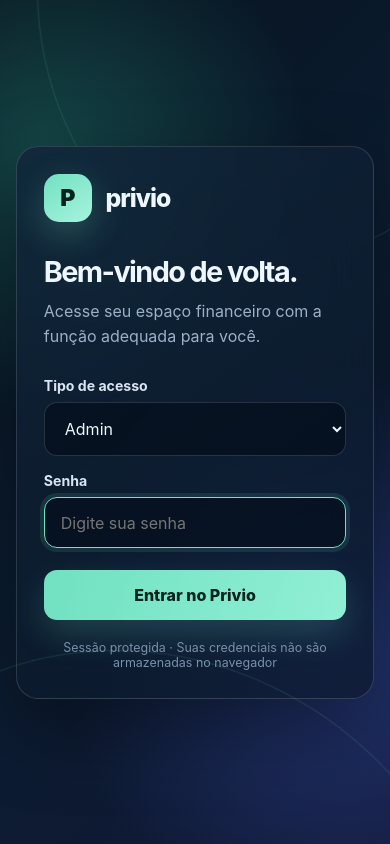
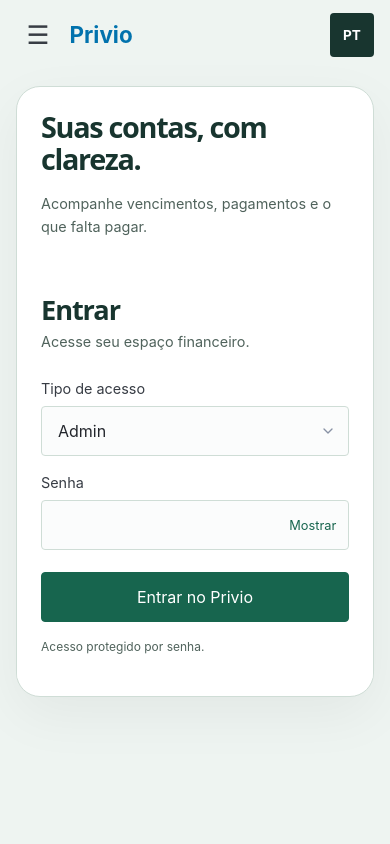
Before and after one commit to medioalanum/privio_v1, a FastAPI app: page /login in a window 390 px wide. Run offline with FastAPI, Linux system fonts and the light colour scheme; some libraries are stand-ins or nearby versions.

Commit message:
Add automatic light dark appearance and illustrated responsive login

```diff
--- a/app/templates/base.html
+++ b/app/templates/base.html
@@ -5,6 +5,7 @@
     <meta name="viewport" content="width=device-width, initial-scale=1.0">
     <title>{% block title %}{{ t('app_title') }}{% endblock %}</title>
 
+    {% include 'partials/theme_bootstrap.html' %}
     <!-- Pico.css CDN (v2) -->
     <link rel="stylesheet" href="https://cdn.jsdelivr.net/npm/@picocss/pico@2/css/pico.min.css">
 
@@ -174,6 +175,7 @@
         @media(max-width:600px) {.month-navigation {display:flex;justify-content:space-between;align-items:start;gap:.4rem;} .month-picker {flex:1;min-width:0;} .month-form {display:block;} .month-form button {width:100%;} header nav {padding-block:.25rem;} .month-navigation {margin-bottom:1rem;} }
     </style>
 {% include "partials/navigation_style.html" %}
+{% include 'partials/theme_style.html' %}
 </head>
 <body>
     {% include "partials/site_header.html" %}
--- a/app/templates/login.html
+++ b/app/templates/login.html
@@ -1,106 +1,63 @@
 <!DOCTYPE html>
-<html lang="pt-BR">
+<html lang="{{ lang }}">
 <head>
-    <meta charset="UTF-8">
-    <meta name="viewport" content="width=device-width, initial-scale=1.0">
-    <title>Entrar | Privio</title>
-    <style>
-        :root {
-            color-scheme: dark;
-            font-family: Inter, ui-sans-serif, system-ui, -apple-system, BlinkMacSystemFont, "Segoe UI", sans-serif;
-            --ink: #eef7ff;
-            --muted: #9db0c6;
-            --line: rgba(255, 255, 255, .14);
-            --accent: #70e1c1;
-            --accent-2: #73a7ff;
-        }
-        * { box-sizing: border-box; }
-        body {
-            min-height: 100vh;
-            margin: 0;
-            display: grid;
-            place-items: center;
-            overflow: hidden;
-            color: var(--ink);
-            background:
-                radial-gradient(circle at 12% 18%, rgba(54, 210, 170, .26), transparent 34%),
-                radial-gradient(circle at 88% 78%, rgba(72, 105, 230, .34), transparent 38%),
-                linear-gradient(135deg, #07111d 0%, #0b1d31 50%, #111735 100%);
-        }
-        body::before, body::after {
-            content: "";
-            position: fixed;
-            width: 34rem;
-            height: 34rem;
-            border: 1px solid rgba(137, 244, 214, .12);
-            border-radius: 42% 58% 67% 33% / 44% 38% 62% 56%;
-            animation: drift 18s linear infinite;
-            pointer-events: none;
-        }
-        body::before { top: -18rem; right: -10rem; }
-        body::after { bottom: -20rem; left: -9rem; animation-direction: reverse; }
-        @keyframes drift { to { transform: rotate(360deg); } }
-        .login-shell {
-            width: min(92vw, 440px);
-            padding: 2.5rem;
-            border: 1px solid var(--line);
-            border-radius: 28px;
-            background: linear-gradient(145deg, rgba(17, 36, 57, .82), rgba(9, 21, 36, .68));
-            box-shadow: 0 30px 80px rgba(0, 0, 0, .42);
-            backdrop-filter: blur(22px);
-        }
-        .brand { display: flex; align-items: center; gap: .85rem; margin-bottom: 2rem; }
-        .brand-mark {
-            width: 48px; height: 48px; display: grid; place-items: center;
-            border-radius: 15px; color: #06231c; font-size: 1.45rem; font-weight: 900;
-            background: linear-gradient(145deg, var(--accent), #a8f3de);
-            box-shadow: 0 12px 34px rgba(112, 225, 193, .25);
-        }
-        .brand-name { font-size: 1.55rem; font-weight: 800; letter-spacing: -.04em; }
-        h1 { margin: 0; font-size: clamp(1.8rem, 6vw, 2.45rem); letter-spacing: -.055em; }
-        .intro { margin: .65rem 0 1.8rem; color: var(--muted); line-height: 1.55; }
-        label { display: block; margin: 1rem 0 .5rem; color: #d8e6f4; font-size: .88rem; font-weight: 650; }
-        select, input {
-            width: 100%; border: 1px solid var(--line); border-radius: 13px;
-            padding: .92rem 1rem; color: var(--ink); background: rgba(3, 12, 23, .58);
-            font: inherit; outline: none; transition: border-color .2s, box-shadow .2s;
-        }
-        select:focus, input:focus { border-color: var(--accent); box-shadow: 0 0 0 4px rgba(112, 225, 193, .11); }
-        button {
-            width: 100%; margin-top: 1.35rem; border: 0; border-radius: 13px; padding: .95rem;
-            color: #06231c; font: inherit; font-weight: 800; cursor: pointer;
-            background: linear-gradient(110deg, var(--accent), #91efd5);
-            box-shadow: 0 14px 34px rgba(112, 225, 193, .2); transition: transform .2s, box-shadow .2s;
-        }
-        button:hover { transform: translateY(-2px); box-shadow: 0 18px 40px rgba(112, 225, 193, .28); }
-        .error { padding: .75rem .9rem; border: 1px solid rgba(255, 115, 135, .35); border-radius: 12px; color: #ffc0c9; background: rgba(143, 30, 55, .22); }
-        .privacy { margin: 1.25rem 0 0; text-align: center; color: #7890a8; font-size: .78rem; }
-        @media (max-width: 520px) { .login-shell { padding: 1.7rem; border-radius: 22px; } }
-        @media (prefers-reduced-motion: reduce) { body::before, body::after { animation: none; } }
-    </style>
+ <meta charset="UTF-8"><meta name="viewport" content="width=device-width, initial-scale=1.0">
+ <title>{{ t('login_title') }} | Privio</title>
+ {% include 'partials/theme_bootstrap.html' %}
+ <link rel="stylesheet" href="https://cdn.jsdelivr.net/npm/@picocss/pico@2/css/pico.min.css">
+ {% include 'partials/navigation_style.html' %}{% include 'partials/theme_style.html' %}
+ <style>
+ body {margin:0;min-height:100vh;background:var(--privio-soft);color:var(--privio-ink);font-family:Inter,ui-sans-serif,system-ui,sans-serif;}
+ .site-header {max-width:1120px;padding-block:0;}
+ .login-layout {width:min(1120px,calc(100% - 3rem));padding:0;margin:1rem auto;display:grid;grid-template-columns:1.15fr 1fr;min-height:560px;border:1px solid var(--privio-line);border-radius:24px;overflow:hidden;background:var(--privio-surface);box-shadow:0 18px 55px #0000000d;}
+ .login-story {padding:2.4rem 2.5rem 1rem;display:flex;flex-direction:column;justify-content:center;}
+ .eyebrow {font-size:.75rem;font-weight:700;letter-spacing:.14em;color:var(--privio-accent);margin-bottom:1rem;}
+ .login-story h1 {font-size:clamp(2rem,3.5vw,3.4rem);line-height:1.12;letter-spacing:-.045em;color:var(--privio-ink);margin:0 0 1rem;}
+ .login-story p {color:var(--privio-muted);max-width:30rem;font-size:1rem;line-height:1.6;}
+ .login-illustration {display:block;width:100%;max-width:490px;margin:auto;}
+ .login-panel {padding:2.5rem;display:flex;align-items:center;justify-content:center;background:#163d31;}
+ .login-card {width:100%;max-width:390px;background:var(--privio-surface);padding:2rem;border-radius:18px;}
+ .login-card h2 {font-size:1.7rem;letter-spacing:-.04em;color:var(--privio-ink);margin-bottom:.4rem;}
+ .login-card .intro {font-size:.9rem;color:var(--privio-muted);margin-bottom:1.6rem;}
+ .login-card label {font-size:.9rem;}
+ .login-card input,.login-card select {border-color:var(--privio-line);}
+ .password-field {position:relative;}
+ .password-field input {padding-right:5.5rem;}
+ .password-field button {position:absolute;right:.3rem;top:.25rem;min-height:44px;padding:.3rem .5rem;width:auto;background:transparent;border:0;color:var(--privio-accent);font-size:.8rem;}
+ .login-submit {width:100%;background:var(--privio-accent);border-color:var(--privio-accent);color:var(--privio-surface);margin:.4rem 0 0;}
+ .privacy {font-size:.75rem;color:var(--privio-muted);margin:1rem 0 0;line-height:1.5;}
+ .error {padding:.8rem;border-left:3px solid #c24141;background:var(--privio-soft);color:var(--privio-ink);font-size:.9rem;}
+ [data-theme="dark"] .login-panel {background:#0b1713;}
+ @media(max-width:760px){.login-layout{display:block;min-height:0;width:min(480px,calc(100% - 2rem));margin:1rem auto 2rem;}.login-story{padding:1.5rem 1.5rem 0;}.login-story h1{font-size:1.8rem;}.login-story .eyebrow,.login-illustration{display:none;}.login-story p{font-size:.9rem;margin-bottom:1rem;}.login-panel{padding:1.5rem;background:var(--privio-surface);}.login-card{padding:0;max-width:none;}.site-header{padding-inline:1rem;}.site-nav{min-height:70px;}}
+ </style>
 </head>
 <body>
-    <main class="login-shell">
-        <div class="brand">
-            <div class="brand-mark">P</div>
-            <div class="brand-name">privio</div>
-        </div>
-        {% if preview_mode %}<p class="error">Demonstração local · dados fictícios. Use as credenciais de teste informadas separadamente; as senhas de produção não se aplicam.</p>{% endif %}
-        <h1>Bem-vindo de volta.</h1>
-        <p class="intro">Acesse seu espaço financeiro com a função adequada para você.</p>
-        {% if error %}<p class="error" role="alert">{{ error }}</p>{% endif %}
-        <form action="/login" method="post">
-            <input type="hidden" name="next_path" value="{{ next_path }}">
-            <label for="role">Tipo de acesso</label>
-            <select id="role" name="role" required>
-                <option value="admin">Admin</option>
-                <option value="client">Client</option>
-            </select>
-            <label for="password">Senha</label>
-            <input id="password" name="password" type="password" autocomplete="current-password" placeholder="Digite sua senha" required autofocus>
-            <button type="submit">Entrar no Privio</button>
-        </form>
-        <p class="privacy">Sessão protegida · Suas credenciais não são armazenadas no navegador</p>
-    </main>
+ {% include 'partials/site_header.html' %}
+ <main class="login-layout">
+  <section class="login-story" aria-labelledby="login-heading">
+   <p class="eyebrow">PRIVIO</p><h1 id="login-heading">{{ t('login_headline') }}</h1><p>{{ t('login_description') }}</p>
+   {% include 'partials/login_illustration.html' %}
+  </section>
+  <section class="login-panel" aria-labelledby="form-heading"><div class="login-card">
+   <h2 id="form-heading">{{ t('login_title') }}</h2><p class="intro">{{ t('login_intro') }}</p>
+   {% if preview_mode %}<p class="error">{{ t('login_preview') }}</p>{% endif %}
+   {% if error %}<p class="error" role="alert">{{ t('login_error') }}</p>{% endif %}
+   <form action="/login?lang={{ lang }}" method="post">
+    <input type="hidden" name="next_path" value="{{ next_path }}">
+    <label for="role">{{ t('login_role') }}</label>
+    <select id="role" name="role" autocomplete="username" required><option value="admin"{% if selected_role != 'client' %} selected{% endif %}>Admin</option><option value="client"{% if selected_role == 'client' %} selected{% endif %}>Client</option></select>
+    <label for="password">{{ t('login_password') }}</label>
+    <div class="password-field"><input id="password" name="password" type="password" autocomplete="current-password" required><button type="button" id="toggle-password" aria-controls="password" aria-pressed="false">{{ t('show_password') }}</button></div>
+    <button type="submit" class="login-submit">{{ t('login_submit') }}</button>
+   </form>
+   <p class="privacy">{{ t('login_privacy') }}</p>
+  </div></section>
+ </main>
+ {% include 'partials/navigation_script.html' %}
+ <script>
+ document.getElementById('toggle-password').addEventListener('click', function(){
+  const field=document.getElementById('password');const show=field.type==='password';field.type=show?'text':'password';this.setAttribute('aria-pressed',String(show));this.textContent=show?{{ t('hide_password')|tojson }}:{{ t('show_password')|tojson }};
+ });
+ </script>
 </body>
 </html>
--- /dev/null
+++ b/app/templates/partials/appearance.html
@@ -0,0 +1,6 @@
+<fieldset class="appearance-options">
+    <legend>{{ t('appearance') }}</legend>
+    {% for value in ['auto','light','dark'] %}
+    <label><input type="radio" name="appearance" value="{{ value }}" aria-label="{{ t('theme_' ~ value) }}" data-theme-choice{% if value == 'auto' %} checked{% endif %}>{{ t('theme_' ~ value) }}</label>
+    {% endfor %}
+</fieldset>
--- /dev/null
+++ b/app/templates/partials/login_illustration.html
@@ -0,0 +1,14 @@
+<svg viewBox="0 0 520 380" xmlns="http://www.w3.org/2000/svg" aria-hidden="true" focusable="false" class="login-illustration">
+ <circle cx="260" cy="190" r="168" fill="var(--privio-soft)"/>
+ <g stroke="var(--privio-line)" stroke-width="2">
+  <rect x="76" y="70" width="292" height="238" rx="20" fill="var(--privio-surface)"/>
+  <path d="M76 124h292"/>
+ </g>
+ <g stroke="var(--privio-accent)" stroke-width="8" stroke-linecap="round"><path d="M135 53v34M306 53v34"/></g>
+ <g fill="var(--privio-line)"><rect x="106" y="151" width="45" height="30" rx="6"/><rect x="169" y="151" width="45" height="30" rx="6"/><rect x="232" y="151" width="45" height="30" rx="6"/><rect x="295" y="151" width="45" height="30" rx="6"/><rect x="106" y="202" width="45" height="30" rx="6"/><rect x="169" y="202" width="45" height="30" rx="6"/><rect x="106" y="253" width="45" height="30" rx="6"/></g>
+ <rect x="264" y="193" width="178" height="140" rx="16" fill="var(--privio-surface)" stroke="var(--privio-accent)" stroke-width="2"/>
+ <g fill="var(--privio-line)"><rect x="284" y="218" width="100" height="8" rx="4"/><rect x="284" y="239" width="66" height="8" rx="4"/><rect x="284" y="280" width="60" height="8" rx="4"/></g>
+ <circle cx="405" cy="290" r="37" fill="var(--privio-accent)"/>
+ <path d="m388 290 11 12 23-25" fill="none" stroke="var(--privio-surface)" stroke-width="6" stroke-linecap="round" stroke-linejoin="round"/>
+ <g fill="none" stroke="var(--privio-accent)" stroke-width="4" stroke-linecap="round"><path d="m116 164 9 8 16-19M63 208H43m10-10v20M410 98h18m-9-9v18"/></g>
+</svg>
--- a/app/templates/partials/site_header.html
+++ b/app/templates/partials/site_header.html
@@ -3,6 +3,7 @@
         <details class="site-menu" data-disclosure>
             <summary aria-label="{{ t('open_menu') }}"><span aria-hidden="true">☰</span></summary>
             <div class="menu-panel">
+                {% include "partials/appearance.html" %}
                 {% if user and user.role.value == 'editor' %}<a href="/docs" target="_blank" rel="noopener">{{ t('swagger_api') }}</a>{% endif %}
                 {% if user %}<form action="/logout" method="post"><button type="submit" class="secondary outline">{{ t('logout') }}</button></form>{% endif %}
             </div>
--- /dev/null
+++ b/app/templates/partials/theme_bootstrap.html
@@ -0,0 +1,17 @@
+<script>
+(() => {
+ const allowed = ['auto','light','dark'];
+ let preference = 'auto';
+ try { const saved = localStorage.getItem('privio-theme'); if(allowed.includes(saved)) preference = saved; } catch (_) {}
+ const system = window.matchMedia('(prefers-color-scheme: dark)');
+ function apply() {
+  document.documentElement.dataset.theme = preference === 'auto' ? (system.matches ? 'dark' : 'light') : preference;
+  document.querySelectorAll('[data-theme-choice]').forEach(input => { input.checked = input.value === preference; });
+ }
+ window.privioTheme = {set(value) { if(!allowed.includes(value)) return; preference=value; try {localStorage.setItem('privio-theme', value);}catch(_){} apply(); }};
+ apply(); system.addEventListener('change', () => { if(preference === 'auto') apply(); });
+ document.addEventListener('DOMContentLoaded', () => {
+  apply(); document.querySelectorAll('[data-theme-choice]').forEach(input => input.addEventListener('change', () => window.privioTheme.set(input.value)));
+ });
+})();
+</script>
--- /dev/null
+++ b/app/templates/partials/theme_style.html
@@ -0,0 +1,13 @@
+<style>
+:root,[data-theme="light"] {color-scheme:light;--privio-surface:#fff;--privio-soft:#eef4f1;--privio-ink:#18352f;--privio-muted:#50635c;--privio-line:#cfddd6;--privio-accent:#17654e;}
+[data-theme="dark"] {color-scheme:dark;--privio-surface:#172824;--privio-soft:#10201c;--privio-ink:#eef7f3;--privio-muted:#b0c5bb;--privio-line:#3b554b;--privio-accent:#86dfba;}
+.appearance-options {border:0;padding:0;margin:0 0 1rem;}
+.appearance-options legend {font-size:.85rem;font-weight:650;margin-bottom:.6rem;}
+.appearance-options label {display:flex;gap:.65rem;align-items:center;min-height:44px;margin:0;font-size:.9rem;cursor:pointer;}
+.appearance-options input {margin:0;width:1.1rem;height:1.1rem;}
+[data-theme="light"] .positive {color:#14613c;} [data-theme="light"] .negative {color:#ad2424;}
+[data-theme="light"] .forecast-bar.gain {background:#14613c;} [data-theme="light"] .forecast-bar.loss {background:#ad2424;}
+.badge-paid {background:#14764d;color:#fff;} .badge-role {background:#285fbb;color:#fff;}
+[data-theme="light"] .action-btns .action-delete {color:#ad2424;border-color:#ad2424;}
+[data-theme="dark"] .language-picker summary {background:#a2e6cc;color:#10201c!important;}
+</style>
```
Also changed, not shown: app/i18n.py (+48 -0 lines), app/routers/web.py (+20 -12 lines), tests/test_appearance_login.py (added, +37 -0 lines), tests/test_auth_and_i18n.py (+1 -1 lines), tests/test_role_names.py (+1 -1 lines), README.md.
